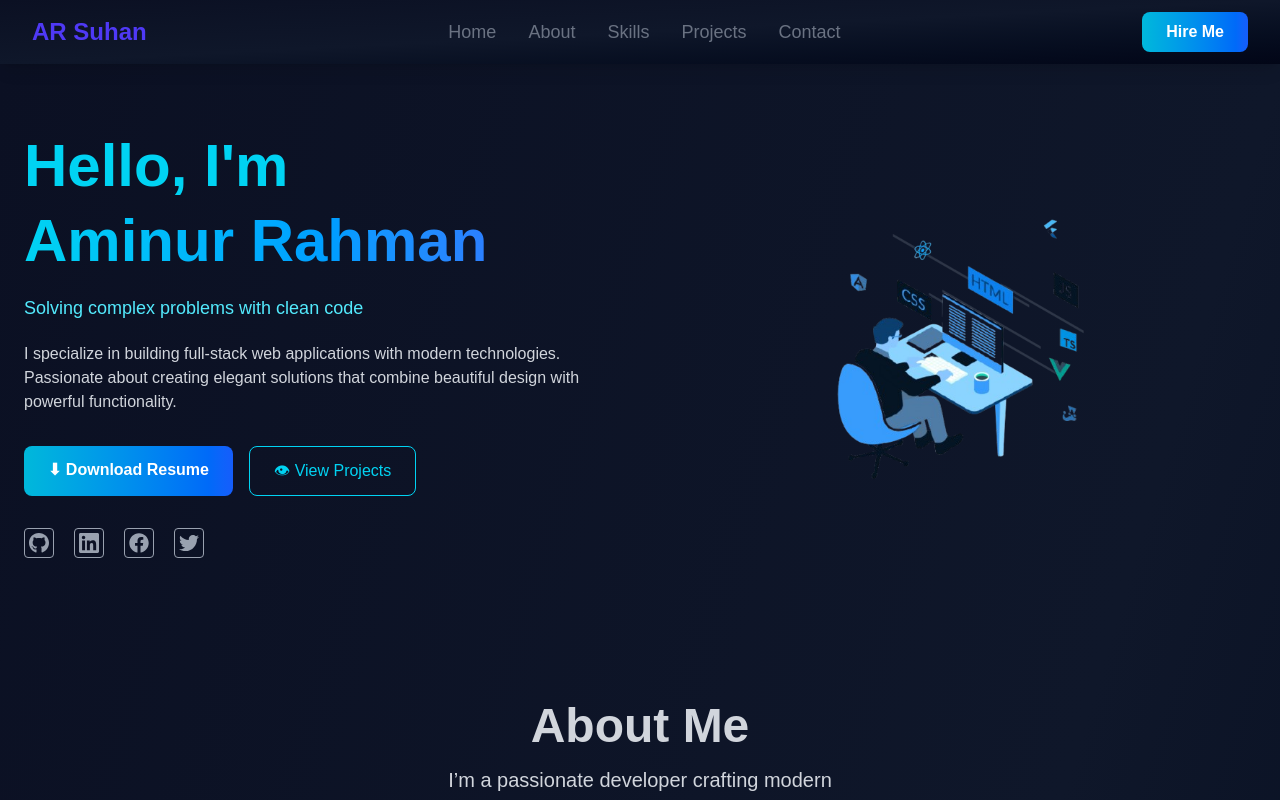
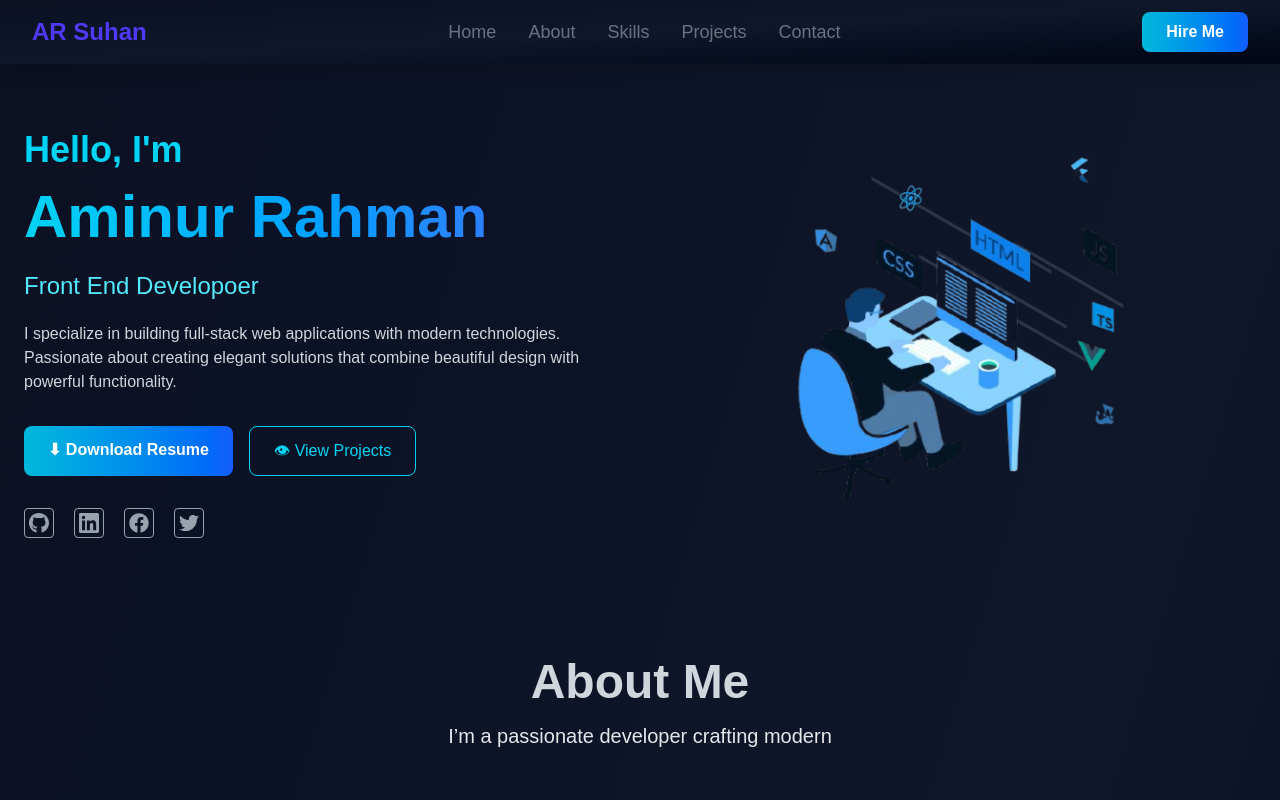
Before and after one commit to arsuhan677/Portfolio-NextJs, a Next.js app: page / in a window 1280 px wide. Shown: the top 800 px of the page. Built offline with nearby package versions, Linux system fonts and the light colour scheme.

Commit message:
update for hero secrion

```diff
--- a/app/components/About.tsx
+++ b/app/components/About.tsx
@@ -7,10 +7,10 @@ export default function AboutMeSection() {
       <div className="max-w-7xl mx-auto px-3 sm:px-6 lg:px-8">
         {/* Section Title */}
         <div className="text-center mb-12">
-          <h2 className="text-4xl sm:text-5xl font-extrabold text-gray-300">
+          <h2 className="text-3xl sm:text-5xl font-extrabold text-gray-300">
             About Me
           </h2>
-          <p className="mt-4 text-gray-300 text-lg sm:text-xl">
+          <p className="mt-4 text-gray-200 text-base sm:text-xl">
             I’m a passionate developer crafting modern
           </p>
         </div>
@@ -36,7 +36,7 @@ export default function AboutMeSection() {
               <span className="lg:text-3xl text-xl bg-gradient-to-r from-cyan-400 to-blue-500 bg-clip-text text-transparent">Building Digital Solutions</span>
             </h3>
             <p className="text-gray-300 lg:text-lg text-sm leading-relaxed">
-              I'm <span className="text-cyan-400"> Aminur Rahman,</span> a full-stack developer pursuing my Bachelor's in Computer Science & Engineering. I specialize in creating scalable, user-centric applications with modern technologies.
+              I'm <span className="text-cyan-400 font-bold"> Aminur Rahman,</span> a full-stack developer pursuing my Bachelor's in Computer Science & Engineering. I specialize in creating scalable, user-centric applications with modern technologies.
             </p>
             <p className="text-gray-300 lg:text-lg text-sm leading-relaxed">
               I specialize in React, Next.js, Node.js, and modern databases, building web applications that solve real-world problems. With a focus on clean code, scalable architecture, and great UX, I’ve worked on OTA platforms, HRMS systems, and e-commerce solutions. I’m passionate about creating intuitive interfaces and robust backends that make a meaningful impact.
--- a/app/components/Hero.tsx
+++ b/app/components/Hero.tsx
@@ -6,31 +6,36 @@ import { FaGithub, FaLinkedin, FaFacebook, FaTwitter } from "react-icons/fa";
 
 export default function Hero() {
   return (
-    <section className="py-16">
+    <section className="py-10">
       <div className="container mx-auto px-3 sm:px-6 grid grid-cols-1 lg:grid-cols-2 gap-12 items-center">
-
-        {/* RIGHT IMAGE (mobile first) */}
+        {/* RIGHT */}
         <div className="order-1 lg:order-2 flex justify-center">
           <Image
             src="/images/logo.png"
             alt="logo"
             width={400}
             height={400}
-            className="rounded-2xl object-cover w-full max-w-sm sm:max-w-md transform transition duration-500 hover:scale-105"
+            className="
+    rounded-2xl
+    object-cover
+    w-full
+    max-w-[680px] sm:max-w-[320px] md:max-w-[380px] lg:max-w-[820px]
+    h-auto
+  "
           />
         </div>
 
         {/* LEFT CONTENT */}
         <div className="order-2 lg:order-1 text-center lg:text-left">
           <h1 className="text-3xl sm:text-4xl md:text-5xl xl:text-6xl font-bold leading-tight">
-            <span className="text-cyan-400">Hello, I'm</span> <br />
+            <span className="text-cyan-400 text-2xl lg:text-4xl">Hello, I'm</span> <br />
             <span className="bg-gradient-to-r from-cyan-400 to-blue-500 bg-clip-text text-transparent">
               Aminur Rahman
             </span>
           </h1>
 
-          <p className="mt-4 text-cyan-300 text-base sm:text-lg">
-            Solving complex problems with clean code
+          <p className="mt-4 text-cyan-300 text-base sm:text-2xl">
+            Front End Developoer
           </p>
 
           <p className="mt-5 text-gray-300 max-w-xl mx-auto lg:mx-0">
@@ -58,18 +63,14 @@ export default function Hero() {
 
           {/* SOCIAL ICONS */}
           <div className="flex justify-center lg:justify-start gap-5 mt-8 text-xl text-gray-400">
-            <Link
-            href="https://github.com/arsuhan677?tab=repositories"
-            >
-            <FaGithub className="hover:text-white border rounded px-1 text-3xl cursor-pointer transition" />
+            <Link href="https://github.com/arsuhan677?tab=repositories">
+              <FaGithub className="hover:text-white border rounded px-1 text-3xl cursor-pointer transition" />
             </Link>
-            <Link href="https://www.linkedin.com/in/aminur-rahman-200366328/"
-            >
-            <FaLinkedin className="hover:text-white border rounded px-1 text-3xl cursor-pointer transition" />
+            <Link href="https://www.linkedin.com/in/aminur-rahman-200366328/">
+              <FaLinkedin className="hover:text-white border rounded px-1 text-3xl cursor-pointer transition" />
             </Link>
-            <Link href="https://www.facebook.com/profile.php?id=100082093456990"
-            >
-            <FaFacebook className="hover:text-white border rounded px-1 text-3xl cursor-pointer transition" />
+            <Link href="https://www.facebook.com/profile.php?id=100082093456990">
+              <FaFacebook className="hover:text-white border rounded px-1 text-3xl cursor-pointer transition" />
             </Link>
             <FaTwitter className="hover:text-white border rounded px-1 text-3xl cursor-pointer transition" />
           </div>
```
